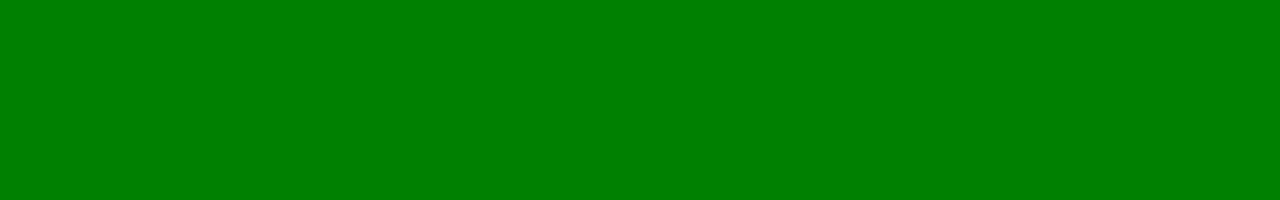
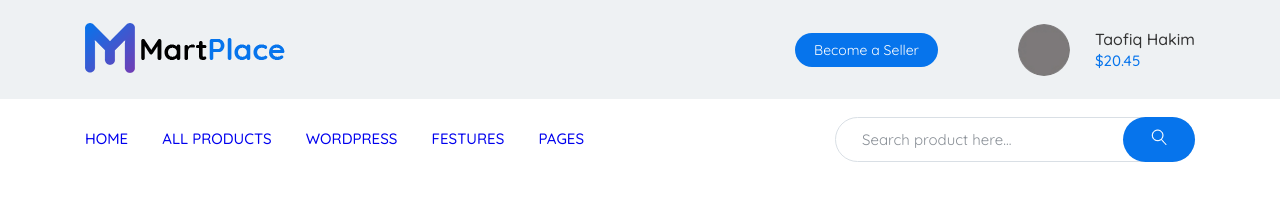
Before and after one commit to kyryl-web/martplace, a website: page app/index.html in a window 1280 px wide. Drawn offline with nearby package versions, Linux system fonts and the light colour scheme.

Commit message:
added header

```diff
--- a/app/index.html
+++ b/app/index.html
@@ -1,17 +1,69 @@
 <!DOCTYPE html>
 <html lang="en">
+
 <head>
     <meta charset="UTF-8">
     <meta name="viewport" content="width=device-width, initial-scale=1.0">
     <title>Document</title>
+    <link href="https://fonts.googleapis.com/css2?family=Quicksand:wght@400;500;700&display=swap" rel="stylesheet">
     <link rel="stylesheet" href="css/libs.min.css">
     <link rel="stylesheet" href="css/style.min.css">
 </head>
+
 <body>
+    <header class="header">
+        <div class="container">
+            <div class="header__inner">
+                <div class="header-logo">
+                    <a href="#">
+                        <img src="images/logo.png" alt="">
+                    </a>
+                </div>
+                <div class="header__items">
+                    <div class="header__item-btn">
+                        <a href="#">Become a Seller</a>
+                    </div>
+                    <div class="header__item-modules">
+                        <div class="header__item-bell"></div>
+                        <div class="header__item-mes"></div>
+                        <div class="header__item-basket"></div>
+                    </div>
+                    <div class="header__item-avatar" style="background-image: url(images/icons/avatar.jpg);"></div>
+                    <div class="header__item-username">
+                        Taofiq Hakim
+                      <span>$20.45</span>
+                    </div>
+                </div>
+            </div>
+
+        </div>
+    </header>
+    <section class="header__bot">
+        <div class="container">
+            <div class="header__menu">
+                <nav class="menu">
+                    <ul class="menu-list">
+                        <li><a href="#">HOME</a></li>
+                        <li><a href="#">all products</a></li>
+                        <li><a href="#">wordpress</a></li>
+                        <li><a href="#">festures</a></li>
+                        <li><a href="#">Pages</a></li>
+                    </ul>
+                </nav>
+                <form class="header__menu-form">
+                    <input type="text" placeholder="Search product here..." required>
+                    <button type="submit">
+                        <img src="images/icons/search.png" alt="">
+                    </button>
+                </form>
+            </div>
+        </div>
+    </section>
 
 
     <script src="https://ajax.googleapis.com/ajax/libs/jquery/3.5.1/jquery.min.js"></script>
     <script src="js/libs.min.js"></script>
     <script src="js/main.js"></script>
 </body>
+
 </html>
--- a/app/scss/_global.scss
+++ b/app/scss/_global.scss
@@ -0,0 +1,25 @@
+html{
+    box-sizing: border-box;
+}
+*,
+*::before,
+*::after{
+    box-sizing: inherit;
+}
+ul,
+li{
+    margin: 0;
+    padding: 0;
+    list-style: none;
+}
+a{
+    text-decoration: none;
+}
+body{
+    font-family: 'Quicksand', sans-serif;
+}
+.container{
+    max-width: 1140px;
+    margin: 0 auto;
+    padding: 0 15px;
+}
--- /dev/null
+++ b/app/scss/_vars.scss
@@ -0,0 +1,3 @@
+$bg:rgb(238, 241, 243);
+$blue: rgb(6, 116, 236);
+$black: #333333;
--- a/app/scss/style.scss
+++ b/app/scss/style.scss
@@ -1,8 +1,106 @@
-html{
-    box-sizing: border-box;
+@import "_vars";
+@import "_global";
+@import "_fonts";
+
+.header {
+    background-color: $bg;
 }
-*,
-*::before,
-*::after{
-    box-sizing: inherit;
+
+.header__inner {
+    display: flex;
+    justify-content: space-between;
+    align-items: center;
+    min-height: 99px;
 }
+
+.header__items {
+    display: flex;
+    align-items: center;
+}
+
+.header__item-btn {
+    a {
+        background-color: $blue;
+        font-weight: 400;
+        font-size: 14px;
+        // line-height: 28px;
+        padding: 8px 19px;
+        border-radius: 20px;
+        color: #fff;
+        margin-right: 50px;
+    }
+}
+
+.header__item-avatar {
+    width: 52px;
+    height: 52px;
+    border-radius: 50%;
+    background-size: cover;
+    background-repeat: no-repeat;
+    background-position: center;
+    margin-left: 30px;
+    margin-right: 25px;
+}
+.header__item-username{
+    font-size: 16px;
+    line-height: 22px;
+    color: $black;
+    font-weight: 500;
+    span{
+        display: block;
+        font-size: 15px;
+        line-height: 22px;
+        color: $blue;
+    }
+}
+.header__menu{
+    display: flex;
+    justify-content: space-between;
+    align-items: center;
+    background-color: #fff;
+    min-height: 80px;
+    .menu{
+        text-transform: uppercase;
+        font-size: 15px;
+        line-height: 42px;
+        color: $black;
+        font-weight: 500;
+        li{
+            display: inline-block;
+        }
+        li + li{
+            margin-left: 30px;
+        }
+    }
+    & form{
+        width: 360px;
+        position: relative;
+        input{
+            display: block;
+            width: 100%;
+            height: 45px;
+            border: 1px solid rgb(217, 223, 229);
+            border-radius: 30px;
+            padding-left: 26px;
+            padding-right: 34px;
+            font-size: 15px;
+            line-height: 30px;
+            outline: none;
+            &::placeholder{
+                color: #898f96;
+                font-weight: 400;
+            }
+        }
+        button{
+            background-color: $blue;
+            border: none;
+            width: 72px;
+            border-radius: 30px;
+            height: 45px;
+            position: absolute;
+            right: 0;
+            top: 0;
+
+        }
+    }
+}
```
Also changed, not shown: app/css/style.min.css, app/images/icons/avatar.jpg (added), app/images/icons/search.png (added), app/images/logo.png (added), app/scss/-vars.scss (deleted).
